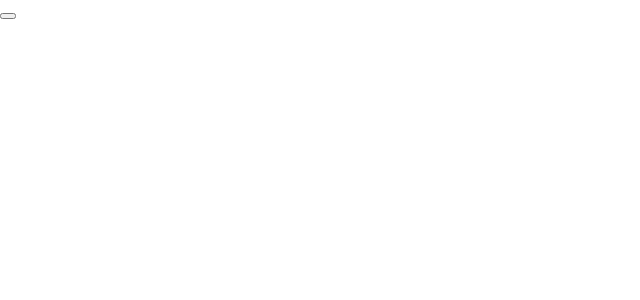
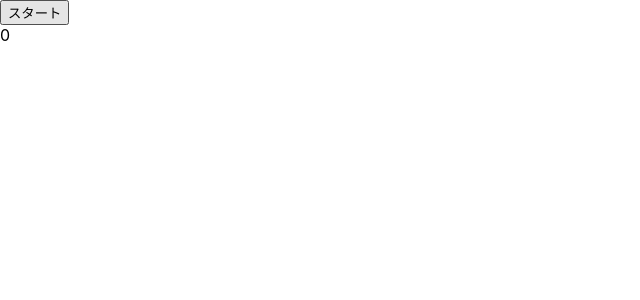
Before and after one commit to skikuchi7329/slot-simulator, a React (Create React App) app: page / in a window 1280 px wide. Shown: the top 300 px of the page, without its empty margins (0-640 px from the left). Built offline with nearby package versions, Linux system fonts and the light colour scheme.

Commit message:
add data

```diff
--- a/package.json
+++ b/package.json
@@ -39,5 +39,9 @@
       "last 1 firefox version",
       "last 1 safari version"
     ]
+  },
+  "devDependencies": {
+    "chart.js": "^4.3.0",
+    "react-chartjs-2": "^5.2.0"
   }
 }
--- a/src/App.tsx
+++ b/src/App.tsx
@@ -1,18 +1,36 @@
-import React from 'react';
+import React, {useState} from 'react';
 import logo from './logo.svg';
 import './App.css';
 
 function App() {
-    let result = "";
-    const rondom = () => {
-    let ransuu = Math.floor(Math.random() * 65536 + 1)
-      if (1 <= ransuu || 19023 >= ransuu) {
-        result = "ぶどう";
+  let totalCoins = 0;
+    const random = () => {
+    const ransuu = Math.floor(Math.random() * 65536 + 1)
+      if (1 <= ransuu && 255 >= ransuu) {
+        totalCoins = totalCoins + 252;
+        //BB
+      } else if ( 256 <= ransuu && 511 >= ransuu ){
+        totalCoins = totalCoins + 96;
+        //RB
+      } else if ( 512 <= ransuu && 2592 >= ransuu){
+        totalCoins = totalCoins + 2;
+        //cherry
+      } else if ( 2593 <= ransuu && 11571 >= ransuu){
+        totalCoins = totalCoins + 3;
+        //replay
+      } else if ( 11572 <= ransuu && 22871 >= ransuu ) {
+        totalCoins = totalCoins + 8;
+        //budou
+      } else {
+        totalCoins = totalCoins + 0;
+        //hazure
       }
+      return totalCoins;
     }
   return (
     <>
-      <button></button>
+      <button onClick={random}>スタート</button>
+      <div>{totalCoins}</div>
     </>
   );
 }
```
Also changed, not shown: 1 other file (tests, documents, lock files or other folders).
